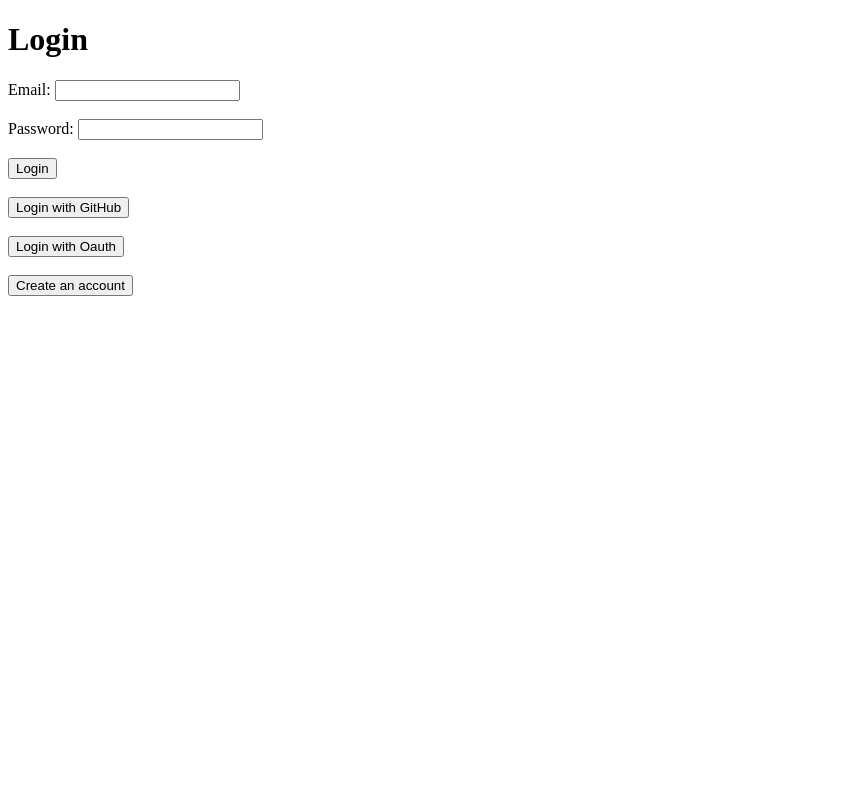
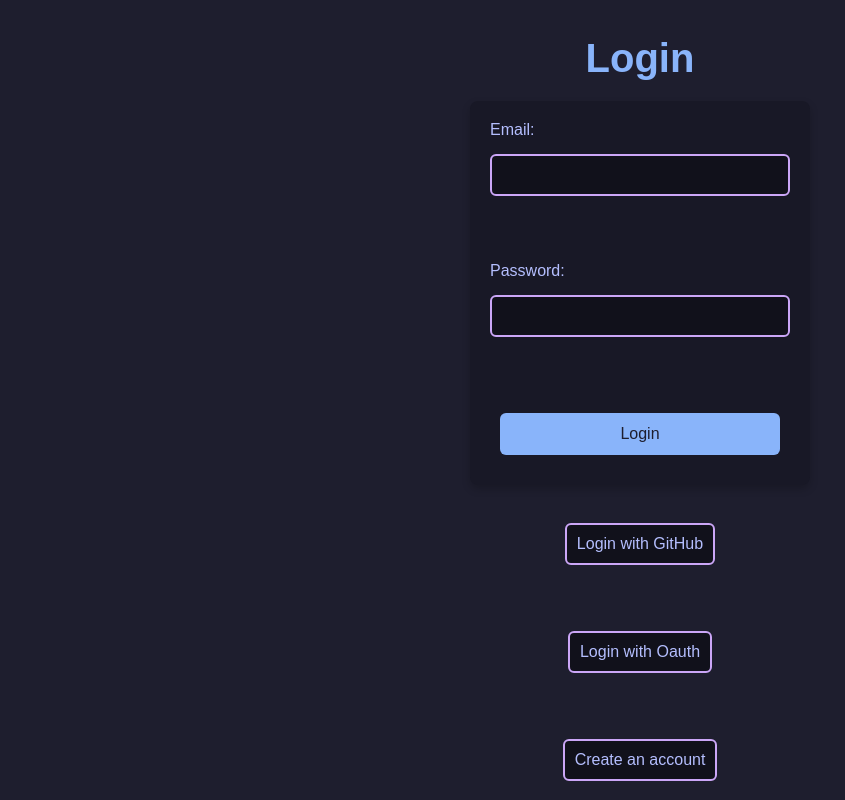
Before and after one commit to BrulesMC/EE368, a Flask app: page / in a window 1280 px wide. Shown: the whole page, without its empty margins (0-845 px from the left). Run offline with Flask 3, Linux system fonts and the light colour scheme.

Commit message:
Update to add theming

```diff
--- /dev/null
+++ b/static/css/styles.css
@@ -0,0 +1,143 @@
+/* Catppuccin Mocha Theme Colors */
+:root {
+  --base: #1e1e2e;         /* Base */
+  --crust: #11111b;        /* Crust */
+  --mantle: #181826;       /* Mantle */
+  --mauve: #cba6f7;        /* Mauve */
+  --lavender: #b4befe;     /* Lavender */
+  --blue: #89b4fa;         /* Blue */
+  --pink: #f5c2e7;         /* Pink */
+  --red: #f38ba8;          /* Red */
+  --green: #a6e3a1;        /* Green */
+  --yellow: #f9e2af;       /* Yellow */
+  --orange: #fab387;       /* Orange */
+  --peach: #f9a8d4;        /* Peach */
+  --rosewater: #f5e0dc;    /* Rosewater */
+}
+
+/* Global Styles */
+body {
+  font-family: Arial, sans-serif;
+  background-color: var(--base);
+  color: var(--lavender);   /* Text color */
+  margin: 0;
+  padding: 0;
+  display: flex;
+  justify-content: center;
+  align-items: center;
+  height: 100vh;
+  flex-direction: column;
+}
+
+/* Header Styles */
+h1 {
+  color: var(--blue);      /* Blue */
+  font-size: 2.5rem;
+  margin-bottom: 20px;
+  text-align: center;
+}
+
+/* Form Styles */
+form {
+  background-color: var(--mantle);  /* Mantle */
+  padding: 20px;
+  border-radius: 8px;
+  box-shadow: 0 4px 8px rgba(0, 0, 0, 0.2);
+  width: 300px;
+  display: flex;
+  flex-direction: column;
+  gap: 15px;
+}
+
+label {
+  color: var(--lavender);  /* Lavender */
+  font-size: 1rem;
+}
+
+input[type="text"],
+input[type="email"],
+input[type="password"] {
+  padding: 10px;
+  border-radius: 6px;
+  border: 2px solid var(--mauve);  /* Mauve */
+  background-color: var(--crust);   /* Crust */
+  color: var(--lavender);
+  font-size: 1rem;
+}
+
+input[type="text"]:focus,
+input[type="email"]:focus,
+input[type="password"]:focus {
+  border-color: var(--blue);  /* Blue on focus */
+  outline: none;
+}
+
+/* Button Styles */
+button {
+  background-color: var(--blue);  /* Blue */
+  color: var(--base);              /* Base */
+  padding: 12px;
+  border-radius: 6px;
+  border: none;
+  font-size: 1rem;
+  cursor: pointer;
+  transition: background-color 0.3s ease;
+  margin: 10px;
+}
+
+button:hover {
+  background-color: var(--mauve); /* Mauve on hover */
+}
+
+/* Custom Button Styles */
+#githubBtn,
+#oauthBtn,
+#createAccountBtn {
+  background-color: var(--crust);
+  color: var(--lavender);
+  padding: 10px;
+  border-radius: 6px;
+  border: 2px solid var(--mauve);  /* Mauve border */
+  cursor: pointer;
+  margin-top: 20px;
+}
+
+#githubBtn:hover,
+#oauthBtn:hover,
+#createAccountBtn:hover {
+  background-color: var(--mauve);
+  color: var(--base);
+}
+
+/* Specific Button Styles */
+#logoutBtn {
+  background-color: var(--mauve);  /* Mauve */
+  color: var(--base);
+}
+
+#resetBtn {
+  background-color: var(--crust);  /* Crust */
+  color: var(--lavender);
+}
+
+#logoutBtn:hover {
+  background-color: var(--blue);  /* Blue hover for Logout */
+}
+
+#resetBtn:hover {
+  background-color: var(--mauve);  /* Mauve hover for Reset Password */
+}
+
+/* Home Button Styles */
+button {
+  margin-top: 10px;
+}
+
+a {
+  color: var(--blue);
+  text-decoration: none;
+}
+
+a:hover {
+  text-decoration: underline;
+}
--- a/templates/home.html
+++ b/templates/home.html
@@ -12,6 +12,7 @@
 <button id="resetBtn">Reset Password</button>
 
 <script src="{{ url_for('static', filename='js/home.js') }}"></script>
+<link rel="stylesheet" href="{{ url_for('static', filename='css/styles.css') }}">
 
 </body>
 </html>
--- a/templates/login.html
+++ b/templates/login.html
@@ -40,6 +40,7 @@ document.getElementById("createAccountBtn").addEventListener("click", () => {
     window.location.href = "/register";
 });
 </script>
+<link rel="stylesheet" href="{{ url_for('static', filename='css/styles.css') }}">
 
 </body>
 </html>
--- a/templates/register.html
+++ b/templates/register.html
@@ -32,6 +32,7 @@ document.getElementById("backToLoginBtn").addEventListener("click", () => {
     window.location.href = "/";
 });
 </script>
+<link rel="stylesheet" href="{{ url_for('static', filename='css/styles.css') }}">
 
 </body>
 </html>
--- a/templates/reset.html
+++ b/templates/reset.html
@@ -19,6 +19,6 @@
 <a href="/home">Back to home</a>
 
 <script src="{{ url_for('static', filename='js/reset.js') }}"></script>
-
+<link rel="stylesheet" href="{{ url_for('static', filename='css/styles.css') }}">
 </body>
 </html>
```
